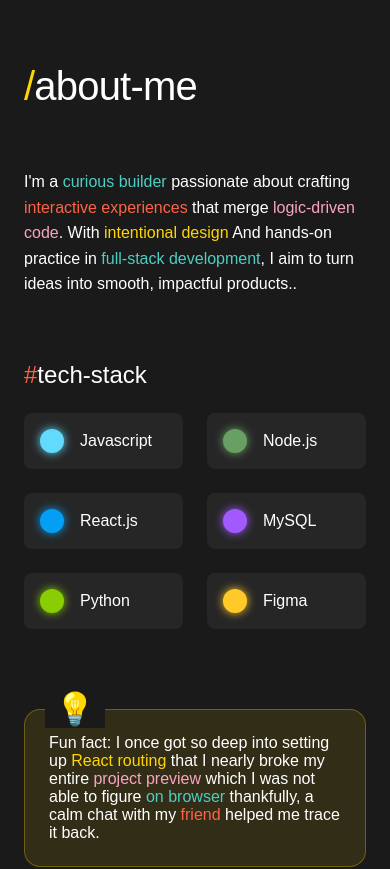
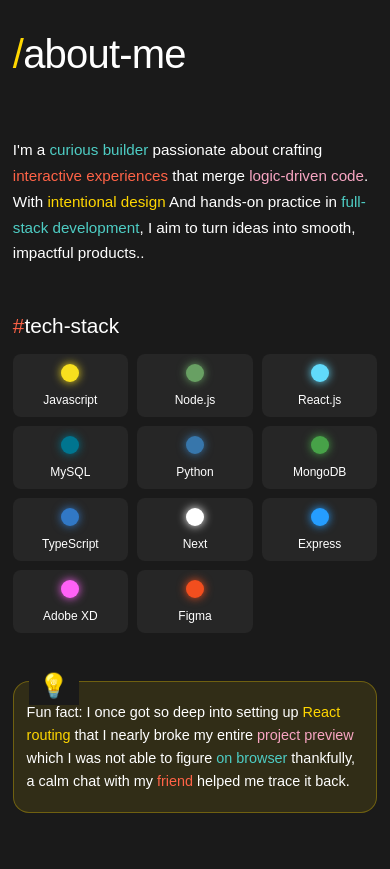
Before and after one commit to PratayaSilla/prataya-portfolio, a React (Vite) app: page / in a window 390 px wide. Shown: the part 860-1729 px from the top of the page. Built offline with nearby package versions, Linux system fonts and the light colour scheme; a web font is replaced by a local one.

Commit message:
New techstack included

```diff
--- a/src/components/About/AboutSection.css
+++ b/src/components/About/AboutSection.css
@@ -60,6 +60,7 @@
   height: 24px;
   margin-right: 1rem;
   position: relative;
+  flex-shrink: 0;
 }
 
 .skill-dot {
@@ -110,10 +111,21 @@
   padding: 0 10px;
 }
 
-  .yellow { color: #ffd700; }
-  .teal { color: #4ecdc4; }
-  .pink { color: #f8a5c2; }
-  .orange { color: #ff6347; }
+.yellow {
+  color: #ffd700;
+}
+
+.teal {
+  color: #4ecdc4;
+}
+
+.pink {
+  color: #f8a5c2;
+}
+
+.orange {
+  color: #ff6347;
+}
 
 
 .about-text span {
@@ -127,14 +139,102 @@
 
 @media (max-width: 768px) {
   .about-section {
-      padding: 5rem 1.5rem;
+    padding: 4rem 1rem;
+  }
+
+  .section-title {
+    font-size: clamp(1.8rem, 6vw, 2.5rem);
+    margin-bottom: 1.5rem;
+  }
+
+  .about-text {
+    font-size: clamp(0.95rem, 2.5vw, 1.1rem);
+    line-height: 1.7;
+    margin-bottom: 2rem;
+  }
+
+  .skills-container {
+    margin: 3rem 0;
+  }
+
+  .skills-title {
+    font-size: clamp(1.3rem, 4vw, 1.8rem);
+    margin-bottom: 1rem;
   }
 
   .skills-grid {
-      grid-template-columns: repeat(auto-fill, minmax(120px, 1fr));
+    grid-template-columns: repeat(auto-fill, minmax(110px, 1fr));
+    gap: 0.8rem;
+  }
+
+  .skill-item {
+    padding: 0.7rem 0.5rem;
+    font-size: 0.9rem;
+  }
+
+  .skill-icon {
+    width: 18px;
+    height: 18px;
+    margin-right: 0.6rem;
+  }
+
+  .skill-name {
+    font-size: 0.85rem;
+  }
+
+  .fun-fact {
+    margin-top: 3rem;
   }
 
   .fact-bubble {
-      padding: 1.5rem;
+    padding: 1.5rem 1rem;
+    font-size: 0.95rem;
+  }
+
+  .fact-bubble::before {
+    top: -8px;
+    left: 30px;
+    width: 16px;
+    height: 16px;
+  }
+
+  .fact-icon {
+    font-size: 1.5rem;
+    top: -15px;
+    left: 15px;
   }
 }
+
+/* Extra small devices */
+@media (max-width: 480px) {
+  .about-section {
+    padding: 3rem 0.8rem;
+  }
+
+  .skills-grid {
+    grid-template-columns: repeat(auto-fill, minmax(95px, 1fr));
+    gap: 0.6rem;
+  }
+
+  .skill-item {
+    padding: 0.6rem 0.4rem;
+    flex-direction: column;
+    text-align: center;
+    gap: 0.4rem;
+  }
+
+  .skill-icon {
+    margin-right: 0;
+    margin-bottom: 0.3rem;
+  }
+
+  .skill-name {
+    font-size: 0.75rem;
+  }
+
+  .fact-bubble {
+    padding: 1.2rem 0.8rem;
+    font-size: 0.9rem;
+    line-height: 1.6;
+  }
+}
--- a/src/components/About/AboutSection.jsx
+++ b/src/components/About/AboutSection.jsx
@@ -25,12 +25,17 @@
   }, []);
 
   const techStack = [
-    { name: "Javascript", color: "#61DAFB" },
+    { name: "Javascript", color: "#F7DF1E" },
     { name: "Node.js", color: "#68A063" },
-    { name: "React.js", color: "#049EF4" },
-    { name: "MySQL", color: "#A259FF" },
-    { name: "Python", color: "#88CE02" },
-    { name: "Figma", color: "#FFCA28" },
+    { name: "React.js", color: "#61DAFB" },
+    { name: "MySQL", color: "#00758F" },
+    { name: "Python", color: "#3776AB" },
+    { name: "MongoDB", color: "#47A248" },
+    { name: "TypeScript", color: "#3178C6" },
+    { name: "Next", color: "#FFFFFF" },
+    { name: "Express", color: "#259DFF" },
+    { name: "Adobe XD", color: "#FF61F6" },
+    { name: "Figma", color: "#F24E1E" },
   ];
 
   return (
```
Lines whose indentation alone changed are shown as unchanged.
